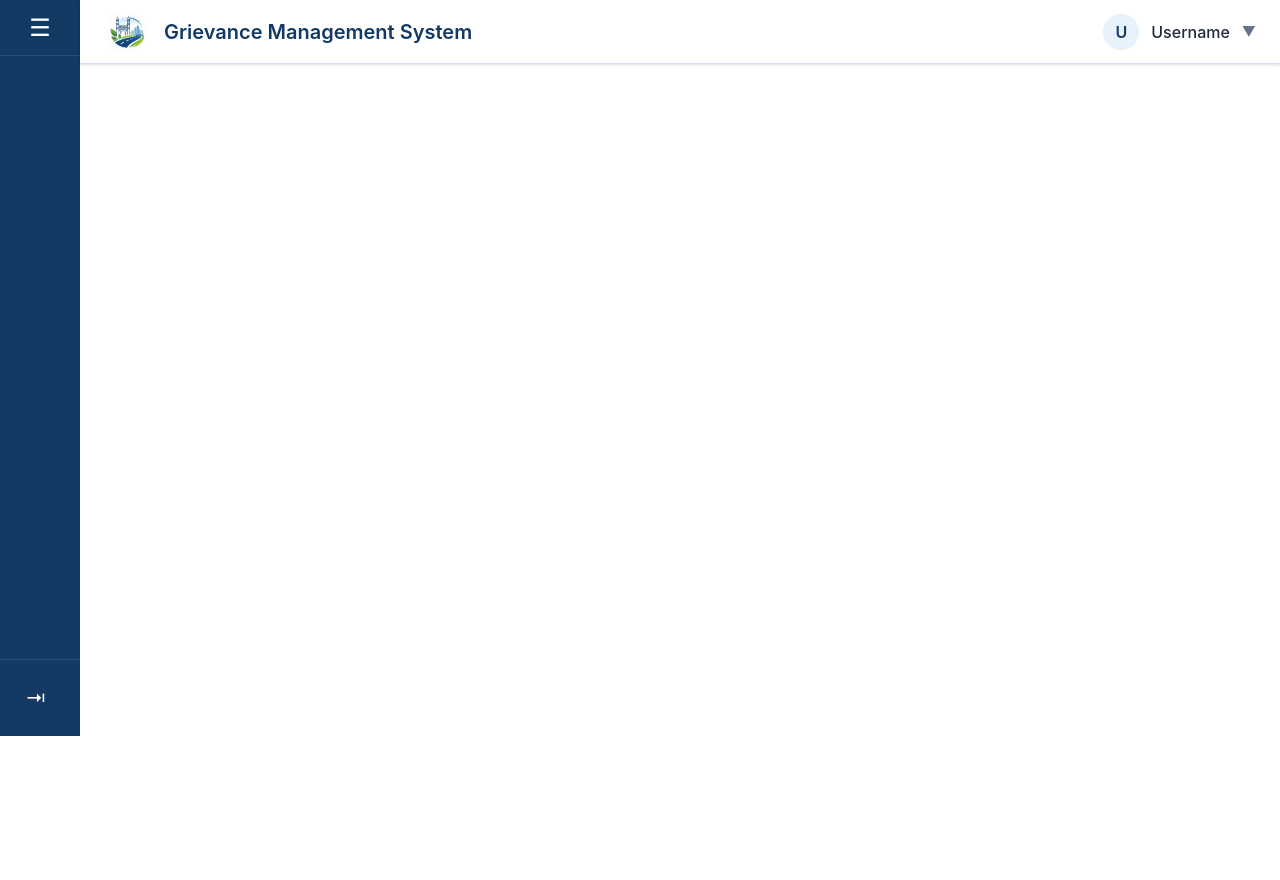
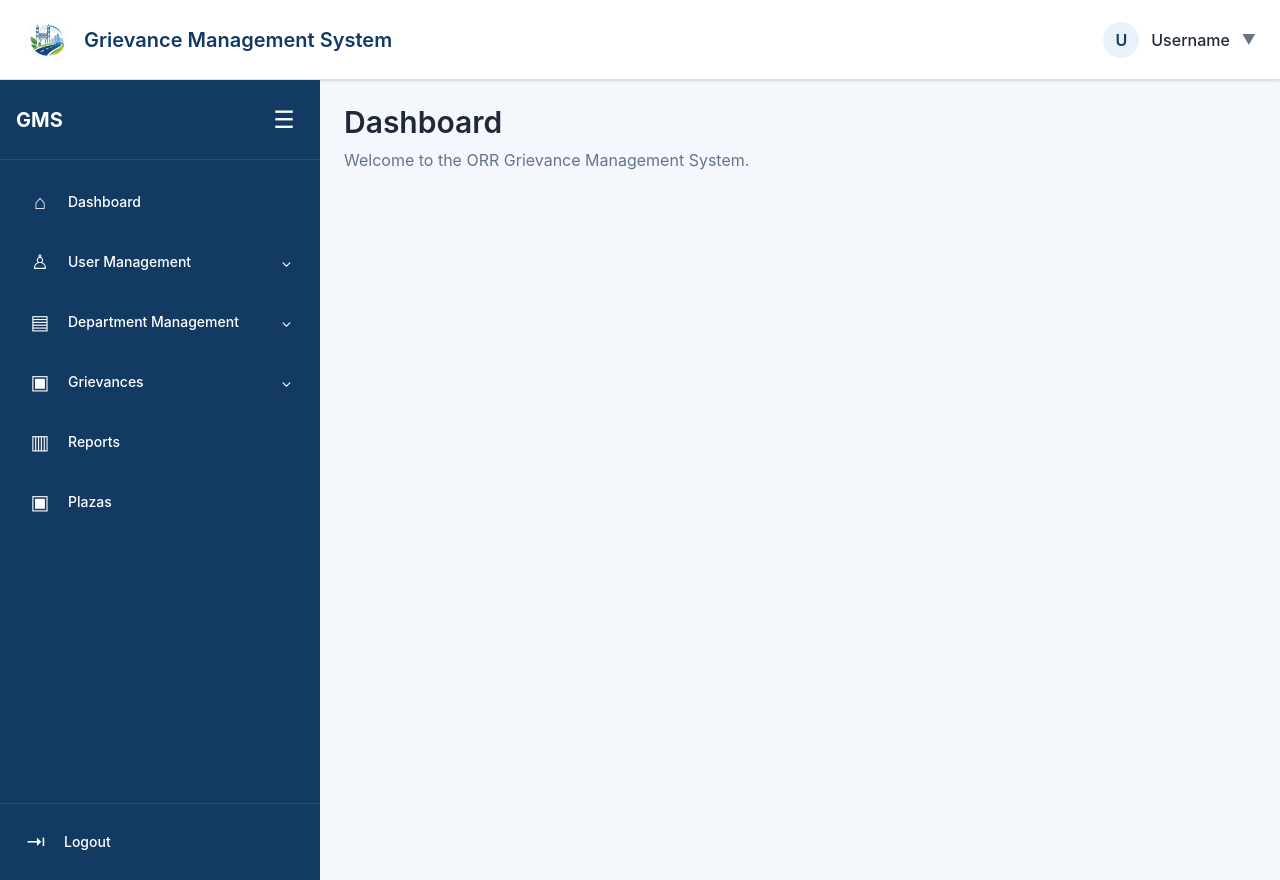
Before and after one commit to ArunTeja-kotha/Hgcl-Gmc, a React (Vite) app: page /dashboard in a window 1280 px wide. Before the commit the page ends 800 px from the top, so only its background shows below. Built offline with nearby package versions, Linux system fonts and the light colour scheme; the HTML template or start-up script is replaced by a standard one.

Commit message:
Super Admin Sidebar

```diff
--- a/src/components/Header.jsx
+++ b/src/components/Header.jsx
@@ -3,7 +3,7 @@ import logo from "../assets/logo.png";
 
 const Header = () => {
   return (
-    <header className="h-16 w-full bg-white border-b border-[#D5E0EA] flex items-center justify-between px-6 shadow-sm">
+    <header className="h-20 w-full bg-white border-b border-[#D5E0EA] flex items-center justify-between px-6 shadow-sm">
 
       <div className="flex items-center gap-4">
 
--- a/src/components/Layout.jsx
+++ b/src/components/Layout.jsx
@@ -1,20 +1,30 @@
+import React, { useState } from "react";
 import Header from "./Header";
 import Sidebar from "./Sidebar";
+import sidebarConfig from "../config/sidebarConfig";
 
-const Layout = () => {
+const Layout = ({ children }) => {
+  const [sidebarOpen, setSidebarOpen] = useState(true);
+
+  const role = "SuperAdmin";
+
+  const menus = sidebarConfig[role] || [];
+
   return (
-    <div className="flex min-h-screen">
+    <div className="min-h-screen bg-[#F4F8FC]">
+      <Header />
 
-      <Sidebar />
+      <div className="flex">
+        <Sidebar
+          isOpen={sidebarOpen}
+          onToggle={() => setSidebarOpen((previous) => !previous)}
+          menus={menus}
+        />
 
-      <div className="flex-1">
-        <Header />
-
-        <main>
-
+        <main className="flex-1 min-w-0 min-h-[calc(100vh-5rem)]">
+          {children}
         </main>
       </div>
-
     </div>
   );
 };
--- a/src/components/Sidebar.jsx
+++ b/src/components/Sidebar.jsx
@@ -1,12 +1,28 @@
-import React from "react";
-import { Link } from "react-router-dom";
+import React, { useState } from "react";
+import { Link, useNavigate } from "react-router-dom";
 
 const Sidebar = ({ isOpen, onToggle, menus = [] }) => {
+  const navigate = useNavigate();
+
+  const [openMenus, setOpenMenus] = useState({});
+
+  const handleLogout = () => {
+    localStorage.removeItem("token");
+    navigate("/");
+  };
+
+  const toggleMenu = (menuId) => {
+    setOpenMenus((previous) => ({
+      ...previous,
+      [menuId]: !previous[menuId],
+    }));
+  };
+
   return (
     <aside
       className={`
-        ${isOpen ? "w-64" : "w-20"}
-        h-[calc(100vh-4rem)]
+        ${isOpen ? "w-80" : "w-20"}
+        h-screen
         bg-[#123A63]
         text-white
         flex
@@ -18,7 +34,7 @@ const Sidebar = ({ isOpen, onToggle, menus = [] }) => {
     >
       <div
         className={`
-          h-14
+          h-20
           flex
           items-center
           border-b
@@ -26,14 +42,11 @@ const Sidebar = ({ isOpen, onToggle, menus = [] }) => {
           ${isOpen ? "justify-between px-4" : "justify-center"}
         `}
       >
-
-
         {isOpen && (
           <span className="text-xl font-bold">
             GMS
           </span>
         )}
-
 
         <button
           type="button"
@@ -53,12 +66,54 @@ const Sidebar = ({ isOpen, onToggle, menus = [] }) => {
         >
           ☰
         </button>
+      </div>
+      <nav className="flex-1 p-4 overflow-y-auto">
+        {menus.map((menu) => {
+          const hasChildren =
+            menu.children &&
+            menu.children.length > 0;
 
-      </div>
-      <nav className="flex-4 p-4 overflow-y-auto">
+          const isMenuOpen =
+            openMenus[menu.menuId];
 
-        {menus.map((menu) => (
-          <div key={menu.menuId} className="mb-2">
+          return (
+            <div
+              key={menu.menuId}
+              className="mb-2"
+            >
+              {hasChildren ? (
+                <button
+                  type="button"
+                  onClick={() => toggleMenu(menu.menuId)}
+                  title={!isOpen ? menu.name : ""}
+                  className="
+                    w-full
+                    flex
+                    items-center
+                    gap-4
+                    px-3
+                    py-3
+                    rounded-lg
+                    hover:bg-[#2563A6]
+                    transition
+                    text-left
+                  "
+                >
+                  <span className="text-xl w-6 min-w-6 text-center">
+                    {menu.icon || "▣"}
+                  </span>
+                  {isOpen && (
+                    <span className="text-sm font-medium whitespace-nowrap flex-1">
+                      {menu.name}
+                    </span>
+                  )}
+                  {isOpen && (
+                    <span className="text-sm">
+                      {isMenuOpen ? "⌃" : "⌄"}
+                    </span>
+                  )}
+                </button>
+              ) : (
                 <Link
                   to={menu.route}
                   title={!isOpen ? menu.name : ""}
@@ -82,13 +137,12 @@ const Sidebar = ({ isOpen, onToggle, menus = [] }) => {
                       {menu.name}
                     </span>
                   )}
-
                 </Link>
+              )}
               {isOpen &&
-              menu.children &&
-              menu.children.length > 0 && (
+                hasChildren &&
+                isMenuOpen && (
                   <div className="ml-8 mt-1">
-
                     {menu.children.map((child) => (
                       <Link
                         key={child.menuId}
@@ -107,20 +161,16 @@ const Sidebar = ({ isOpen, onToggle, menus = [] }) => {
                         {child.name}
                       </Link>
                     ))}
-
                   </div>
                 )}
-
             </div>
-        ))}
-
+          );
+        })}
       </nav>
-
-      {/* Logout */}
       <div className="p-3 border-t border-white/10">
-
         <button
           type="button"
+          onClick={handleLogout}
           className="
             w-full
             flex
@@ -134,7 +184,6 @@ const Sidebar = ({ isOpen, onToggle, menus = [] }) => {
             text-left
           "
         >
-
           <span className="text-xl w-6 min-w-6 text-center">
             ⇥
           </span>
@@ -144,11 +193,8 @@ const Sidebar = ({ isOpen, onToggle, menus = [] }) => {
               Logout
             </span>
           )}
-
         </button>
-
       </div>
-
     </aside>
   );
 };
--- /dev/null
+++ b/src/config/sidebarConfig.js
@@ -0,0 +1,90 @@
+const sidebarConfig = {
+  SuperAdmin: [
+    {
+      menuId: 1,
+      name: "Dashboard",
+      route: "/dashboard",
+      icon: "⌂",
+      children: [],
+    },
+
+    {
+      menuId: 2,
+      name: "User Management",
+      route: "/users",
+      icon: "♙",
+      children: [
+        {
+          menuId: 21,
+          name: "Users",
+          route: "/users",
+        },
+        {
+          menuId: 22,
+          name: "Roles",
+          route: "/roles",
+        },
+      ],
+    },
+
+    {
+      menuId: 3,
+      name: "Department Management",
+      route: "/departments",
+      icon: "▤",
+      children: [
+        {
+          menuId: 31,
+          name: "Departments",
+          route: "/departments",
+        },
+        {
+          menuId: 32,
+          name: "Sub Departments",
+          route: "/sub-departments",
+        },
+      ],
+    },
+
+    {
+      menuId: 4,
+      name: "Grievances",
+      route: "/grievances",
+      icon: "▣",
+      children: [
+        {
+          menuId: 41,
+          name: "All Grievances",
+          route: "/grievances",
+        },
+        {
+          menuId: 42,
+          name: "Categories",
+          route: "/categories",
+        },
+        {
+          menuId: 43,
+          name: "Sub Categories",
+          route: "/sub-categories",
+        },
+      ],
+    },
+
+    {
+      menuId: 5,
+      name: "Reports",
+      route: "/reports",
+      icon: "▥",
+      children: [],
+    },
+
+  {
+      menuId: 6,
+      name: "Plazas",
+      route: "/Plazas",
+      icon: "▣",
+  },
+]
+};
+
+export default sidebarConfig;
```
Lines whose indentation alone changed are shown as unchanged.
